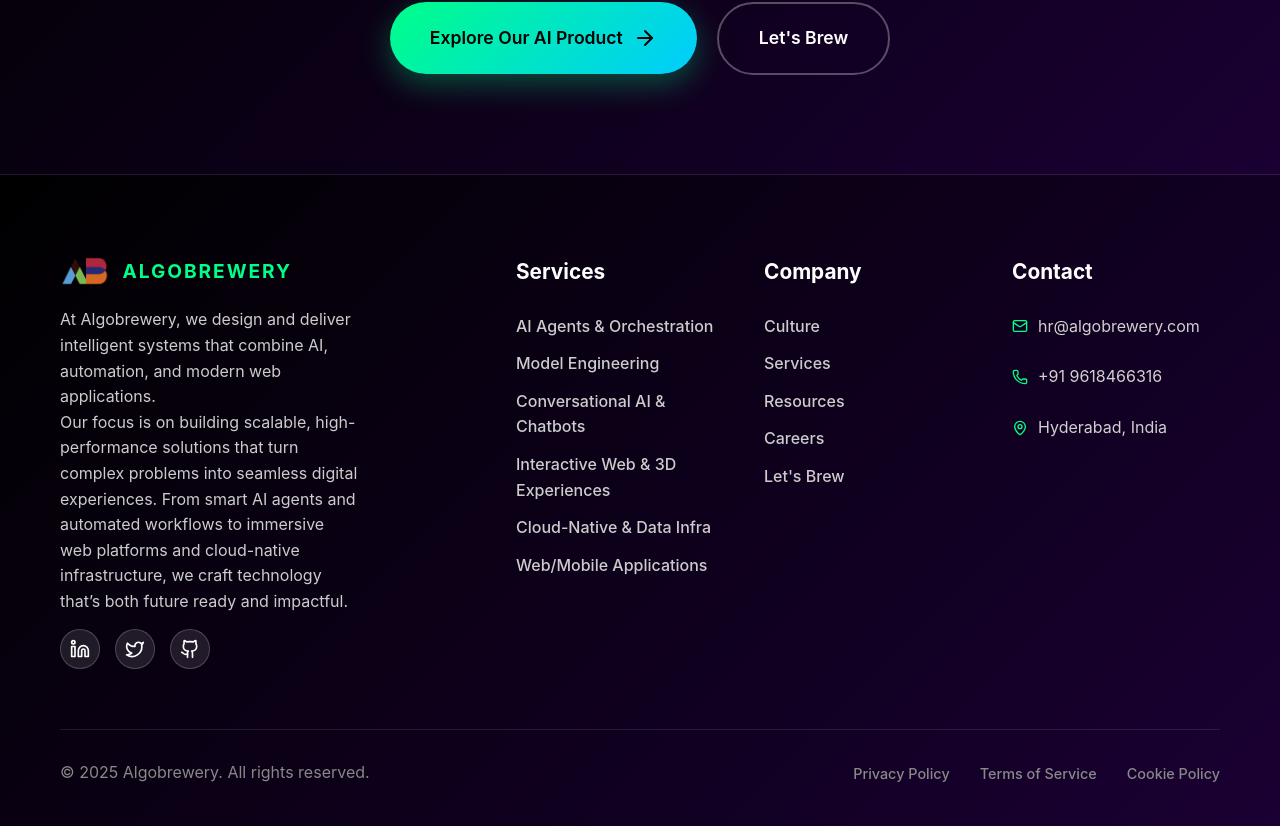
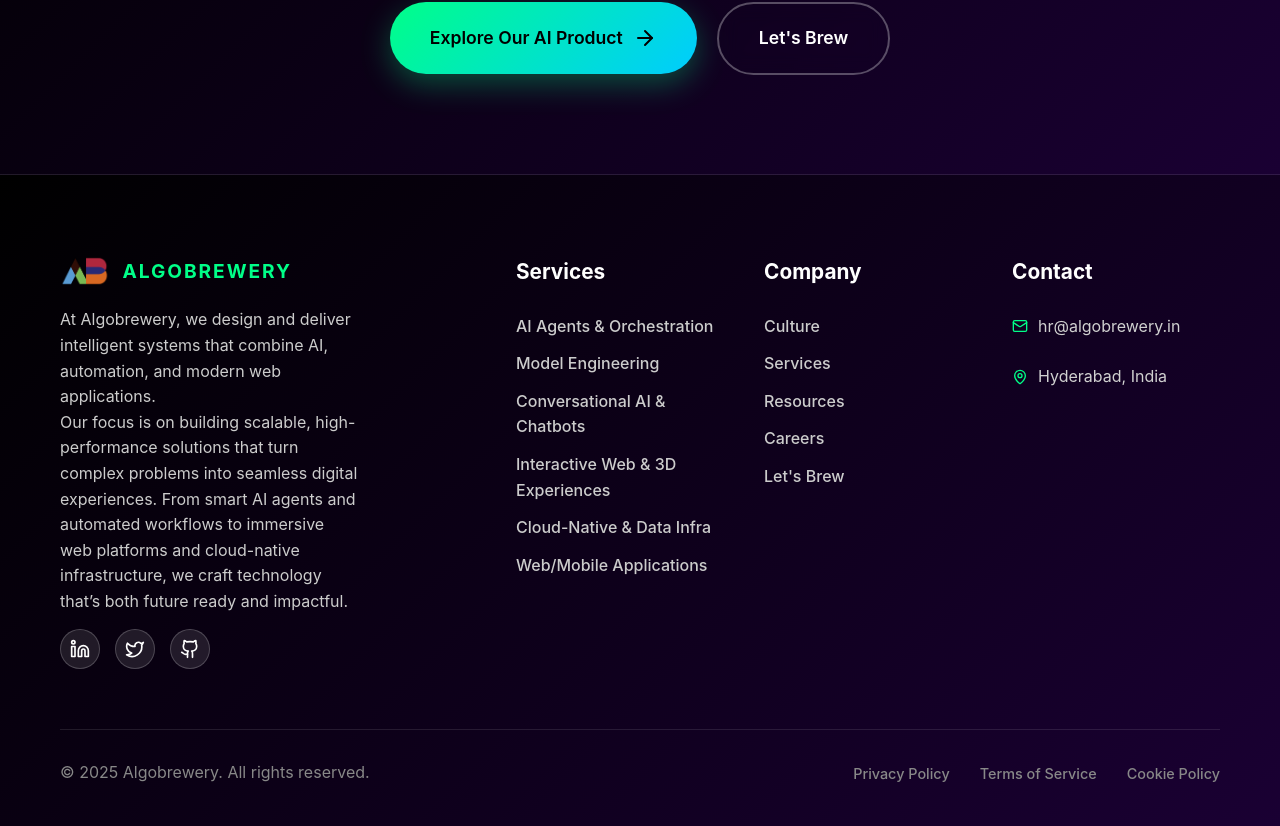
Before and after one commit to MoinAtAlgo/algobrewery-website, a React (Vite) app: page / in a window 1280 px wide. Shown: the part 3723-4549 px from the top of the page. Built offline with nearby package versions, Linux system fonts and the light colour scheme.

Commit message:
Update Footer.jsx

```diff
--- a/src/components/Footer.jsx
+++ b/src/components/Footer.jsx
@@ -84,12 +84,12 @@
             <div className="contact-info">
               <div className="contact-item">
                 <Mail size={16} />
-                <span>hr@algobrewery.com</span>
+                <span>hr@algobrewery.in</span>
               </div>
-              <div className="contact-item">
+              {/* <div className="contact-item">
                 <Phone size={16} />
-                <span>+91 9618466316</span>
-              </div>
+                <span>+91 9</span>
+              </div> */}
               <div className="contact-item">
                 <MapPin size={16} />
                 <span>Hyderabad, India</span>
```
